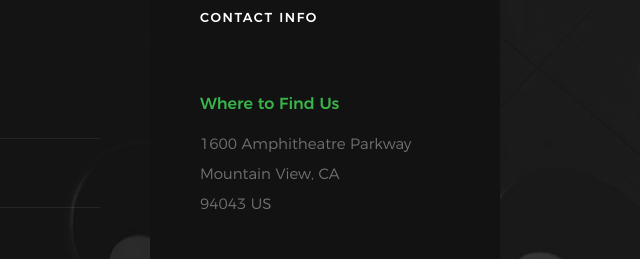
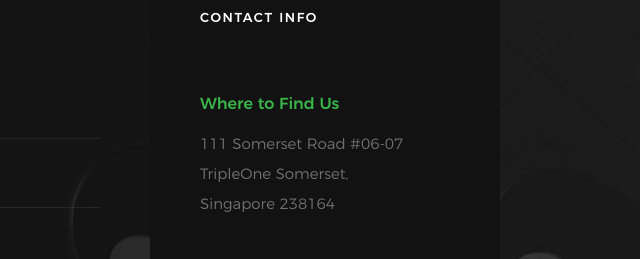
Before and after one commit to bongwoohan/Dinnomix_web, a plain HTML site: page index.html in a window 1280 px wide. Shown: the part 7061-7320 px from the top of the page, 640-1280 px from the left. Drawn offline with Linux system fonts and the light colour scheme; files whose address does not match are found by name.

Commit message:
Add files via upload

```diff
--- a/index.html
+++ b/index.html
@@ -717,9 +717,9 @@
                     <div class="cinfo">
                         <h5>Where to Find Us</h5>
                         <p>
-                            1600 Amphitheatre Parkway<br>
-                            Mountain View, CA<br>
-                            94043 US
+                        111 Somerset Road #06-07<br>
+                        TripleOne Somerset, <br>
+                        Singapore 238164
                         </p>
                     </div>
 
```
